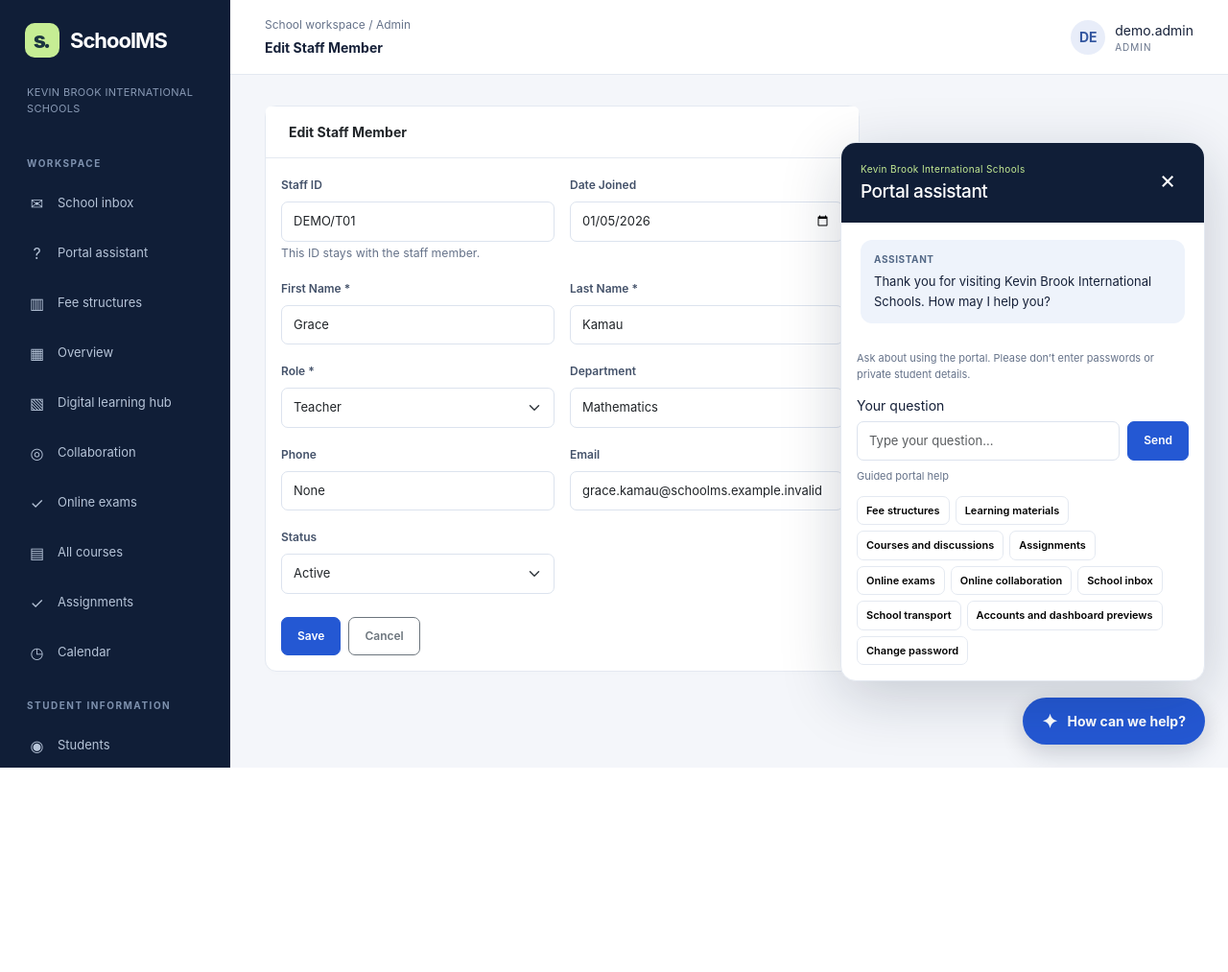
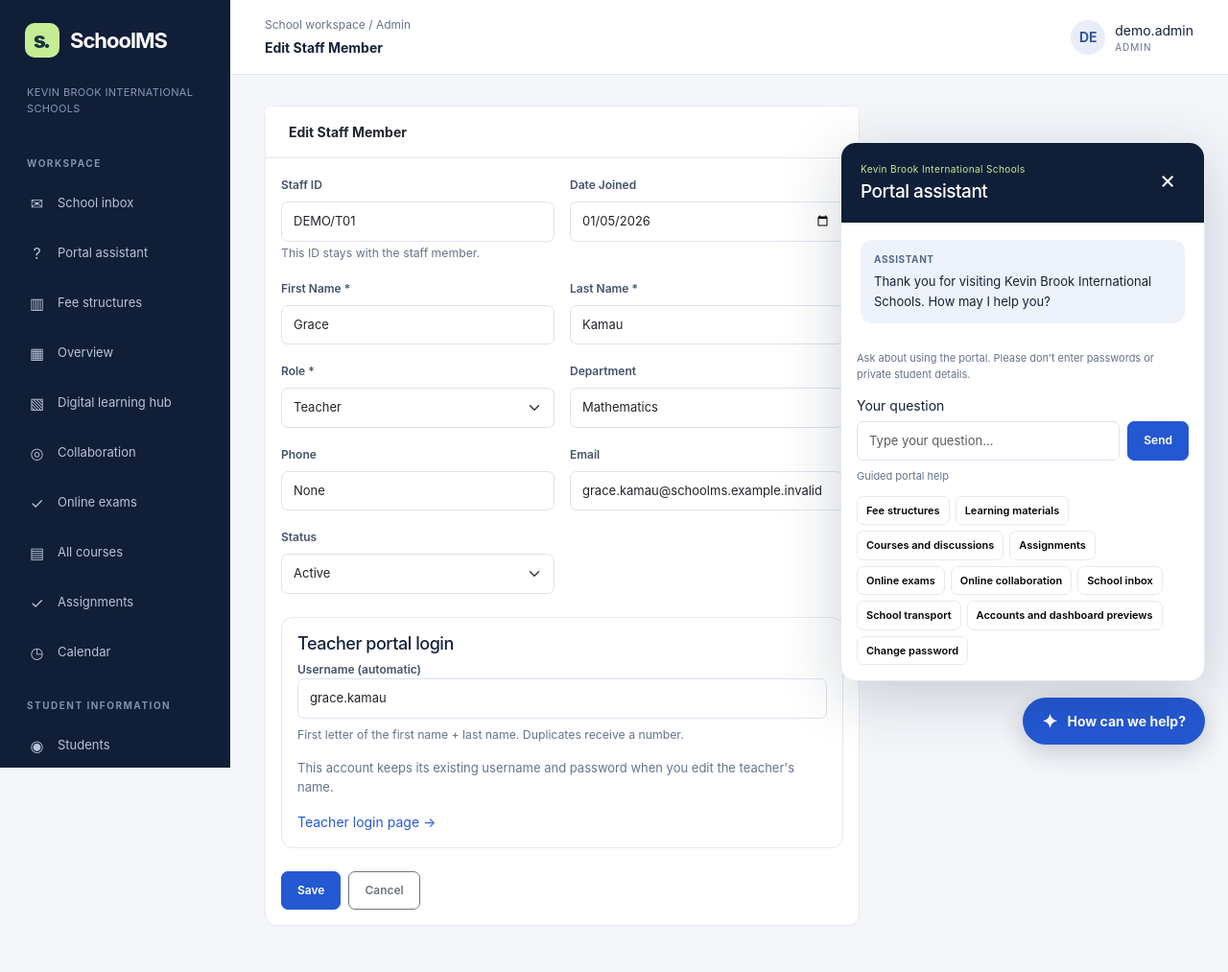
Before and after one commit to kevin-sammy/school-management-system, a Flask app: page /staff/1/edit in a window 1280 px wide. Shown: the whole page at 96% size. Before the commit the page ends 800 px from the top, so only its background shows below. Run offline with Flask 3, Linux system fonts and the light colour scheme; a user stored in the database is signed in; some libraries are stand-ins or nearby versions.

Commit message:
Automatically provision name-based teacher and parent portal logins (#8)

```diff
--- a/app/routes/auth.py
+++ b/app/routes/auth.py
@@ -2,6 +2,7 @@
 from flask_login import login_user, logout_user, login_required, current_user
 from app import db
 from app.models import User
+from app.account_provisioning import inactive_teacher
 
 auth_bp = Blueprint("auth", __name__)
 
@@ -18,7 +19,7 @@
         username = request.form.get("username", "").strip()
         password = request.form.get("password", "")
         user = User.query.filter_by(username=username).first()
-        if user and user.check_password(password) and (role is None or user.role == role):
+        if user and not inactive_teacher(user) and user.check_password(password) and (role is None or user.role == role):
             session.clear()
             login_user(user)
             flash(f"Welcome back, {user.username}!", "success")
--- a/app/routes/portal.py
+++ b/app/routes/portal.py
@@ -210,26 +210,24 @@
             password = request.form.get('password', '')
             if not 12 <= len(password) <= 128:
                 abort(400, description='Use a password of 12 to 128 characters.')
-            user = User(username=text('username', 80), email=text('email', 120), role=role)
-            user.set_password(password)
-            db.session.add(user)
             try:
-                db.session.flush()
-                if role == 'student':
+                if role in {'teacher', 'parent'}:
+                    from app.account_provisioning import create_teacher_account, create_parent_account
+                    if role == 'parent':
+                        guardian = Parent.query.filter_by(id=integer('profile_id')).with_for_update().first_or_404()
+                        user = create_parent_account(guardian, password, text('email', 120))
+                    else:
+                        staff = Staff.query.filter_by(id=integer('profile_id')).with_for_update().first_or_404()
+                        user = create_teacher_account(staff, password, text('email', 120))
+                else:
+                    user = User(username=text('username', 80), email=text('email', 120), role=role)
+                    user.set_password(password)
+                    db.session.add(user)
+                    db.session.flush()
                     student = Student.query.get_or_404(integer('profile_id'))
                     if student.status != 'active':
                         abort(400)
                     db.session.add(StudentAccount(user_id=user.id, student_id=student.id))
-                elif role == 'parent':
-                    guardian = Parent.query.filter_by(id=integer('profile_id')).with_for_update().first_or_404()
-                    if guardian.user_id:
-                        abort(400, description='This parent or guardian already has a login.')
-                    guardian.user_id = user.id
-                else:
-                    staff = Staff.query.get_or_404(integer('profile_id'))
-                    if staff.user_id or staff.status != 'active' or staff.role.lower() != 'teacher':
-                        abort(400, description='Choose an active, unlinked teacher staff record.')
-                    staff.user_id = user.id
                 db.session.commit()
             except IntegrityError:
                 db.session.rollback()
@@ -328,3 +326,15 @@
     ready = inspect(db.engine).has_table('demo_datasets')
     marker = db.session.get(DemoDataset, DATASET_KEY) if ready else None
     return render_template('portal/demo_data.html', summary=marker.summary if marker else None)
+
+
+@portal_bp.route('/username-preview')
+@roles('admin')
+def username_preview():
+    from flask import jsonify
+    from app.account_provisioning import available_username
+    first = request.args.get('first_name', '').strip()
+    last = request.args.get('last_name', '').strip()
+    if not first or not last or len(first) > 60 or len(last) > 60:
+        abort(400)
+    return jsonify(username=available_username(first, last))
--- a/app/routes/staff.py
+++ b/app/routes/staff.py
@@ -1,7 +1,10 @@
 from flask import Blueprint, render_template, request, redirect, url_for, flash, abort
 from flask_login import login_required, current_user
 from app import db
-from app.models import Staff, TransportRoute
+from app.models import Staff, TransportRoute, User
+from sqlalchemy.exc import IntegrityError
+from app.routes.portal import text
+from app.account_provisioning import create_teacher_account
 
 staff_bp = Blueprint("staff", __name__)
 
@@ -18,7 +21,7 @@
             (Staff.staff_no.ilike(f"%{search}%"))
         )
     staff = query.order_by(Staff.last_name).all()
-    return render_template("staff/index.html", staff=staff, search=search)
+    return render_template("staff/index.html", staff=staff, search=search, users={u.id:u for u in User.query.all()})
 
 
 @staff_bp.route("/add", methods=["GET", "POST"])
@@ -26,16 +29,26 @@
 def add():
     if request.method == "POST":
         member = Staff(
-            first_name=request.form["first_name"],
-            last_name=request.form["last_name"],
-            role=request.form["role"],
+            first_name=text("first_name", 60),
+            last_name=text("last_name", 60),
+            role=text("role", 40),
             department=request.form.get("department"),
             phone=request.form.get("phone"),
             email=request.form.get("email"),
             date_joined=request.form.get("date_joined"),
         )
         db.session.add(member)
-        db.session.commit()
+        teacher = None
+        try:
+            if member.role.lower() == 'teacher':
+                teacher = create_teacher_account(member, request.form.get('initial_password', ''))
+            db.session.commit()
+        except IntegrityError:
+            db.session.rollback()
+            flash('The username or email was allocated by another request. Please retry.', 'warning')
+            return redirect(url_for('staff.add'))
+        if teacher:
+            flash(f'Teacher login ready. Username: {teacher.username}. Login: {url_for("auth.login", role="teacher")}. Share the initial password you entered privately.', 'success')
         flash(f"{member.full_name} added to staff. ID: {member.staff_no}", "success")
         return redirect(url_for("staff.index"))
     return render_template("staff/form.html", member=None, action="Add")
@@ -44,25 +57,42 @@
 @staff_bp.route("/<int:staff_id>/edit", methods=["GET", "POST"])
 @login_required
 def edit(staff_id):
-    member = Staff.query.get_or_404(staff_id)
+    query = Staff.query.filter_by(id=staff_id)
+    member = (query.with_for_update() if request.method == 'POST' else query).first_or_404()
+    user = db.session.get(User, member.user_id) if member.user_id else None
     if request.method == "POST":
-        member.first_name = request.form["first_name"]
-        member.last_name = request.form["last_name"]
+        if user and text('role', 40).lower() != 'teacher':
+            abort(400, description='Keep linked teachers in the Teacher role; set their status to inactive to disable access.')
+        member.first_name = text("first_name", 60)
+        member.last_name = text("last_name", 60)
         member.role = request.form["role"]
         member.department = request.form.get("department")
         member.phone = request.form.get("phone")
         member.email = request.form.get("email")
         member.status = request.form.get("status", "active")
-        db.session.commit()
+        if member.status not in ['active', 'inactive']:
+            abort(400)
+        try:
+            if not user and member.role.lower() == 'teacher' and member.status == 'active':
+                user = create_teacher_account(member, request.form.get('initial_password', ''))
+            db.session.commit()
+        except IntegrityError:
+            db.session.rollback()
+            flash('The username or email was allocated by another request. Please retry.', 'warning')
+            return redirect(url_for('staff.edit', staff_id=member.id))
+        if user:
+            flash(f'Teacher username: {user.username}. Login: {url_for("auth.login", role="teacher")}.', 'success')
         flash("Staff record updated.", "success")
         return redirect(url_for("staff.index"))
-    return render_template("staff/form.html", member=member, action="Edit")
+    return render_template("staff/form.html", member=member, action="Edit", portal_user=user)
 
 
 @staff_bp.route("/<int:staff_id>/delete", methods=["POST"])
 @login_required
 def delete(staff_id):
     member = Staff.query.get_or_404(staff_id)
+    if member.user_id:
+        abort(409, description='This teacher has a portal account. Set their status to inactive to preserve their account and class records.')
     if TransportRoute.query.filter_by(teacher_id=member.id).first():
         abort(409, description='Reassign transport routes before removing this teacher.')
     db.session.delete(member)
--- /dev/null
+++ b/app/static/js/account-provisioning.js
@@ -0,0 +1,76 @@
+'use strict';
+(() => {
+  let controller, timer, sequence = 0;
+  async function preview(url, first, last, output, status) {
+    window.clearTimeout(timer);
+    if (controller) controller.abort();
+    const current = ++sequence;
+    if (!first.trim() || !last.trim()) {
+      output.value = '';
+      if (status) status.textContent = 'Enter both names to generate the username.';
+      return;
+    }
+    if (status) status.textContent = 'Checking the available username…';
+    timer = window.setTimeout(async () => {
+      controller = new AbortController();
+      try {
+        const target = new URL(url, location.origin);
+        target.searchParams.set('first_name', first.trim());
+        target.searchParams.set('last_name', last.trim());
+        const response = await fetch(target, {signal: controller.signal});
+        if (!response.ok) throw new Error('Preview unavailable');
+        const result = await response.json();
+        if (current !== sequence) return;
+        output.value = result.username;
+        if (status) status.textContent = 'First initial + last name. The final available username is confirmed when saved.';
+      } catch (error) {
+        if (error.name === 'AbortError' || current !== sequence) return;
+        output.value = '';
+        if (status) status.textContent = 'Preview unavailable. The server will generate the username when you save.';
+      }
+    }, 250);
+  }
+  const form = document.querySelector('[data-profile-account]');
+  if (form) {
+    const first = form.querySelector('[name=first_name]');
+    const last = form.querySelector('[name=last_name]');
+    const role = form.querySelector('[name=role]');
+    const state = form.querySelector('[name=status]');
+    const panel = form.querySelector('[data-profile-login]');
+    const output = form.querySelector('[data-profile-username]');
+    const status = form.querySelector('[data-profile-status]');
+    const password = form.querySelector('[data-profile-password]');
+    const email = form.querySelector('[name=email]');
+    function update() {
+      const teacher = form.dataset.accountKind === 'parent' || role.value.toLowerCase() === 'teacher';
+      const active = !state || state.value === 'active';
+      panel.hidden = !teacher;
+      if (password) { password.required = teacher && active; password.disabled = !teacher || !active; }
+      email.required = teacher && active && !form.dataset.linkedUsername;
+      if (!teacher) { ++sequence; window.clearTimeout(timer); if (controller) controller.abort(); return; }
+      if (form.dataset.linkedUsername) { output.value = form.dataset.linkedUsername; return; }
+      preview(form.dataset.previewUrl, first.value, last.value, output, status);
+    }
+    first.addEventListener('input', update);
+    last.addEventListener('input', update);
+    if (role) role.addEventListener('change', update);
+    if (state) state.addEventListener('change', update);
+    update();
+  }
+  const role = document.getElementById('account-role');
+  const profiles = document.getElementById('account-profile');
+  const username = document.getElementById('portal-username');
+  if (role && profiles && username) {
+    function update() {
+      const teacher = ['teacher', 'parent'].includes(role.value);
+      username.readOnly = teacher;
+      username.required = !teacher;
+      if (!teacher) { ++sequence; window.clearTimeout(timer); if (controller) controller.abort(); username.value = ''; return; }
+      const option = profiles.selectedOptions[0];
+      if (option) preview(role.dataset.previewUrl, option.dataset.firstName || '', option.dataset.lastName || '', username);
+    }
+    role.addEventListener('change', update);
+    profiles.addEventListener('change', update);
+    update();
+  }
+})();
--- a/app/templates/parents/index.html
+++ b/app/templates/parents/index.html
@@ -22,7 +22,7 @@
   </div>
   <div class="card-body p-0">
     <table class="table table-hover mb-0">
-      <thead><tr><th class="px-4">Name</th><th>Relationship</th><th>Phone</th><th>Email</th><th>Children</th></tr></thead>
+      <thead><tr><th class="px-4">Name</th><th>Relationship</th><th>Phone</th><th>Email</th><th>Portal username</th><th>Children</th></tr></thead>
       <tbody>
         {% for p in parents %}
         <tr>
@@ -30,6 +30,7 @@
           <td><span class="badge bg-light text-dark border">{{ p.relationship }}</span></td>
           <td class="text-muted small">{{ p.phone or '—' }}</td>
           <td class="text-muted small">{{ p.email or '—' }}</td>
+          <td>{% set account=users.get(p.user_id) %}{% if account %}<strong>{{ account.username }}</strong><br><a href="{{ url_for('auth.login',role='parent') }}">Parent login</a>{% else %}<a href="{{ url_for('portal.accounts') }}">Create parent login</a>{% endif %}</td>
           <td>
             {% for c in p.children %}
             <span class="badge bg-light text-dark border me-1">{{ c.full_name }}</span>
@@ -37,7 +38,7 @@
           </td>
         </tr>
         {% else %}
-        <tr><td colspan="5" class="text-center text-muted py-4">No parents found.</td></tr>
+        <tr><td colspan="6" class="text-center text-muted py-4">No parents found.</td></tr>
         {% endfor %}
       </tbody>
     </table>
--- a/app/templates/staff/form.html
+++ b/app/templates/staff/form.html
@@ -5,7 +5,7 @@
 <div class="card" style="max-width:620px;">
   <div class="card-header py-3">{{ action }} Staff Member</div>
   <div class="card-body">
-    <form method="POST">
+    <form method="POST" data-profile-account data-account-kind="teacher" data-preview-url="{{ url_for('portal.username_preview') }}" data-linked-username="{{ portal_user.username if portal_user else '' }}">
 <input type="hidden" name="csrf_token" value="{{ csrf_token() }}">
       <div class="row g-3">
         <div class="col-md-6">
@@ -19,11 +19,11 @@
         </div>
         <div class="col-md-6">
           <label class="form-label small fw-semibold">First Name *</label>
-          <input type="text" name="first_name" class="form-control" value="{{ member.first_name if member else '' }}" required>
+          <input type="text" name="first_name" maxlength="60" class="form-control" value="{{ member.first_name if member else '' }}" required>
         </div>
         <div class="col-md-6">
           <label class="form-label small fw-semibold">Last Name *</label>
-          <input type="text" name="last_name" class="form-control" value="{{ member.last_name if member else '' }}" required>
+          <input type="text" name="last_name" maxlength="60" class="form-control" value="{{ member.last_name if member else '' }}" required>
         </div>
         <div class="col-md-6">
           <label class="form-label small fw-semibold">Role *</label>
@@ -56,6 +56,13 @@
         </div>
         {% endif %}
       </div>
+      <section class="card p-3 mt-4" data-profile-login>
+        <h4>Teacher portal login</h4>
+        <label class="form-label d-block">Username (automatic)<input class="form-control" type="text" value="{{ portal_user.username if portal_user else '' }}" readonly data-profile-username aria-describedby="teacher-username-help"></label>
+        <small id="teacher-username-help" class="text-muted" data-profile-status>First letter of the first name + last name. Duplicates receive a number.</small>
+        {% if not portal_user %}<label class="form-label d-block mt-3">Initial password<input class="form-control" type="password" name="initial_password" minlength="12" maxlength="128" autocomplete="new-password" data-profile-password></label><p class="subtitle mt-2 mb-0">Saving an active teacher creates their Teacher account. Share the username, this password and the teacher login link privately. They can change their password in Account settings.</p>{% else %}<p class="subtitle mt-3 mb-0">This account keeps its existing username and password when you edit the teacher's name.</p>{% endif %}
+        <a class="mt-3" href="{{ url_for('auth.login',role='teacher') }}">Teacher login page →</a>
+      </section>
       <div class="mt-4 d-flex gap-2">
         <button type="submit" class="btn btn-primary text-white">Save</button>
         <a href="{{ url_for('staff.index') }}" class="btn btn-outline-secondary">Cancel</a>
@@ -64,3 +71,5 @@
   </div>
 </div>
 {% endblock %}
+
+{% block extra_js %}<script src="{{ url_for('static', filename='js/account-provisioning.js') }}" defer></script>{% endblock %}
--- a/app/templates/staff/index.html
+++ b/app/templates/staff/index.html
@@ -19,7 +19,7 @@
   </div>
   <div class="card-body p-0">
     <table class="table table-hover mb-0">
-      <thead><tr><th class="px-4">Staff No</th><th>Name</th><th>Role</th><th>Department</th><th>Contact</th><th>Status</th><th></th></tr></thead>
+      <thead><tr><th class="px-4">Staff No</th><th>Name</th><th>Role</th><th>Department</th><th>Contact</th><th>Status</th><th>Portal username</th><th></th></tr></thead>
       <tbody>
         {% for s in staff %}
         <tr>
@@ -29,6 +29,7 @@
           <td class="text-muted small">{{ s.department or '—' }}</td>
           <td class="text-muted small">{{ s.phone or s.email or '—' }}</td>
           <td><span class="badge {% if s.status == 'active' %}bg-success{% else %}bg-secondary{% endif %}">{{ s.status }}</span></td>
+          <td>{% set account=users.get(s.user_id) %}{% if account %}<strong>{{ account.username }}</strong><br><a href="{{ url_for('auth.login',role='teacher') }}">Teacher login</a>{% elif s.role|lower=='teacher' %}<a href="{{ url_for('staff.edit',staff_id=s.id) }}">Create teacher login</a>{% else %}—{% endif %}</td>
           <td>
             <a href="{{ url_for('staff.edit', staff_id=s.id) }}" class="btn btn-sm btn-outline-secondary me-1">Edit</a>
             <form method="POST" action="{{ url_for('staff.delete', staff_id=s.id) }}" class="d-inline" onsubmit="return confirm('Remove {{ s.full_name }}?')">
@@ -38,7 +39,7 @@
           </td>
         </tr>
         {% else %}
-        <tr><td colspan="7" class="text-center text-muted py-4">No staff found.</td></tr>
+        <tr><td colspan="8" class="text-center text-muted py-4">No staff found.</td></tr>
         {% endfor %}
       </tbody>
     </table>
```
Also changed, not shown: app/account_provisioning.py (added, +62 -0 lines), app/routes/parents.py (+15 -5 lines), app/security.py (+8 -2 lines), app/templates/parents/form.html (+14 -4 lines), app/templates/portal/accounts.html (+2 -2 lines), tests/test_account_provisioning.py (added, +134 -0 lines), tests/test_family.py (+3 -3 lines), tests/test_identifiers.py (+1 -1 lines), tests/test_portals.py (+1 -1 lines), README.md.
